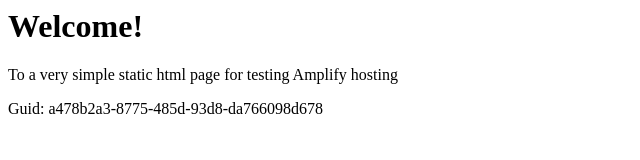
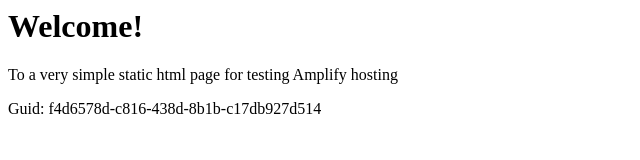
Before and after one commit to aws-aemilia-icn/Github-PR-Commit-Integration-Test-DoNotTouch-GitHubWebhookPushCanaryTest-v1-preprod-ap-northeast-2, a website: page src/index.html in a window 1280 px wide. Shown: the full height of the page, 0-640 px from the left. Drawn offline with Linux system fonts and the light colour scheme.

Commit message:
commit from integ tests

```diff
--- a/src/index.html
+++ b/src/index.html
@@ -12,6 +12,6 @@
 <body>
     <h1>Welcome!</h1>
     <p>To a very simple static html page for testing Amplify hosting</p>
-    <p>Guid: a478b2a3-8775-485d-93d8-da766098d678</p></body>
+    <p>Guid: f4d6578d-c816-438d-8b1b-c17db927d514</p></body>
 
 </html>
```
